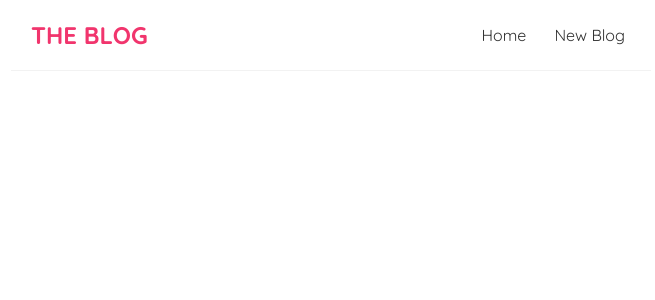
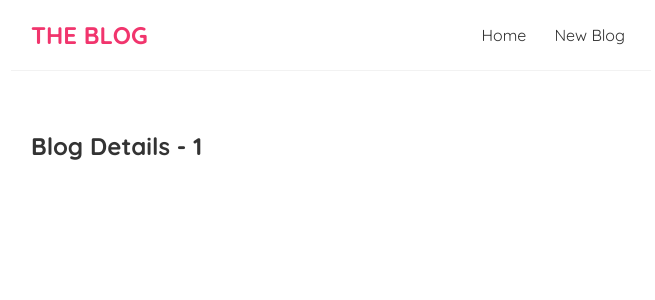
Before and after one commit to diva-21/blogg-site, a React (Create React App) app: page /blogs/1 in a window 1280 px wide. Shown: the top 300 px of the page, without its empty margins (309-964 px from the left). Built offline with nearby package versions, Linux system fonts and the light colour scheme.

Commit message:
route params

```diff
--- a/src/App.js
+++ b/src/App.js
@@ -2,6 +2,7 @@
 import Home from './Home';
 import { BrowserRouter as Router, Route, Switch } from 'react-router-dom';
 import Create from './Create';
+import BlogDetails from './BlogDetails';
 function App() {
   return (
     <Router>
@@ -15,6 +16,9 @@
                  <Route exact path="/create">
                     <Create />
                  </Route>
+                 <Route  path="/blogs/:id">
+                    <BlogDetails/>
+                 </Route>
               </Switch>
           </div>
       </div>
--- /dev/null
+++ b/src/BlogDetails.js
@@ -0,0 +1,13 @@
+import { useParams } from "react-router-dom";
+
+const BlogDetails = () => {
+    const {id}=useParams()
+
+    return (
+        <div className="blog-details">
+            <h2>Blog Details - {id}</h2>
+        </div>
+    );
+}
+
+export default BlogDetails;
--- a/src/BlogList.js
+++ b/src/BlogList.js
@@ -1,3 +1,4 @@
+import { Link } from "react-router-dom";
 const BlogList = ({blogs,title}) => {
     // props is an object, so destructeit
     // const blogs=props.blogs
@@ -9,9 +10,10 @@
         <h2>{title}</h2>
             {blogs.map((blog)=>(
             <div className="blog-preview" key={blog.id}>
-            <h2>{blog.title}</h2>
-            <p>Written by {blog.author}</p>
-
+            <Link to={`/blogs/${blog.id}`}>
+                <h2>{blog.title}</h2>
+                <p>Written by {blog.author}</p>
+            </Link>
             </div>
         ))}
         </div>
--- a/src/index.css
+++ b/src/index.css
@@ -46,3 +46,6 @@
   color: #f1356d;
   margin-bottom: 8px;
 }
+.blog-preview a{
+  text-decoration: none;
+}
```
